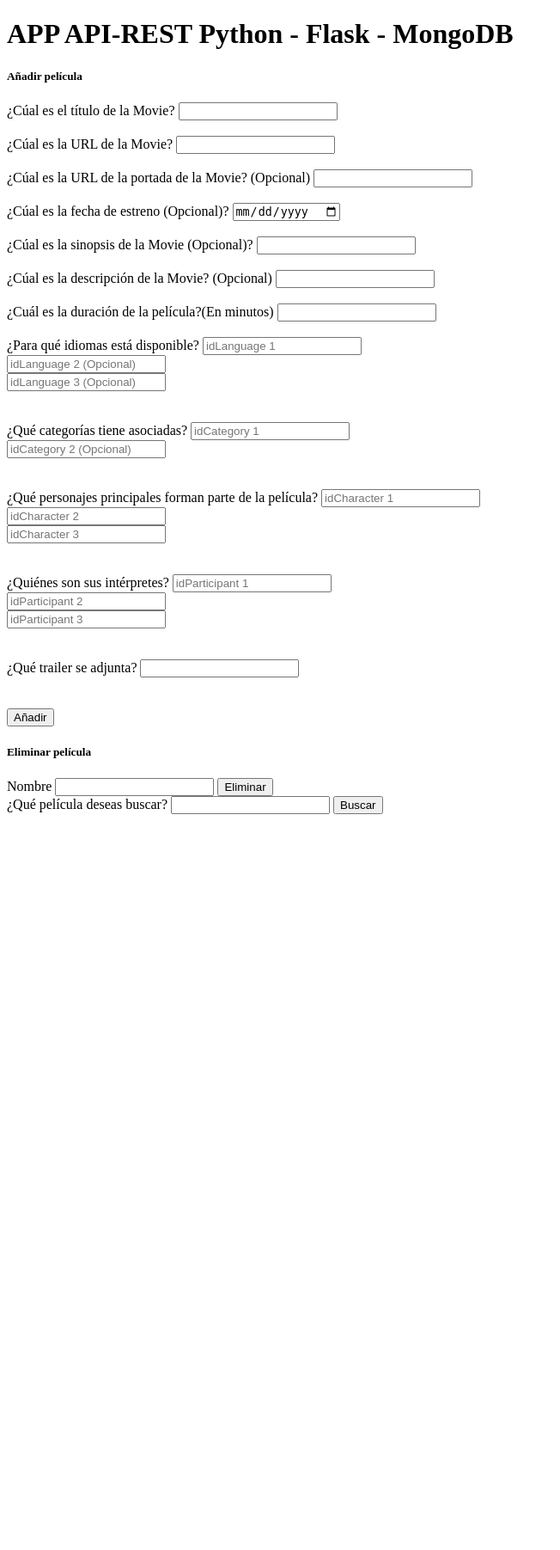
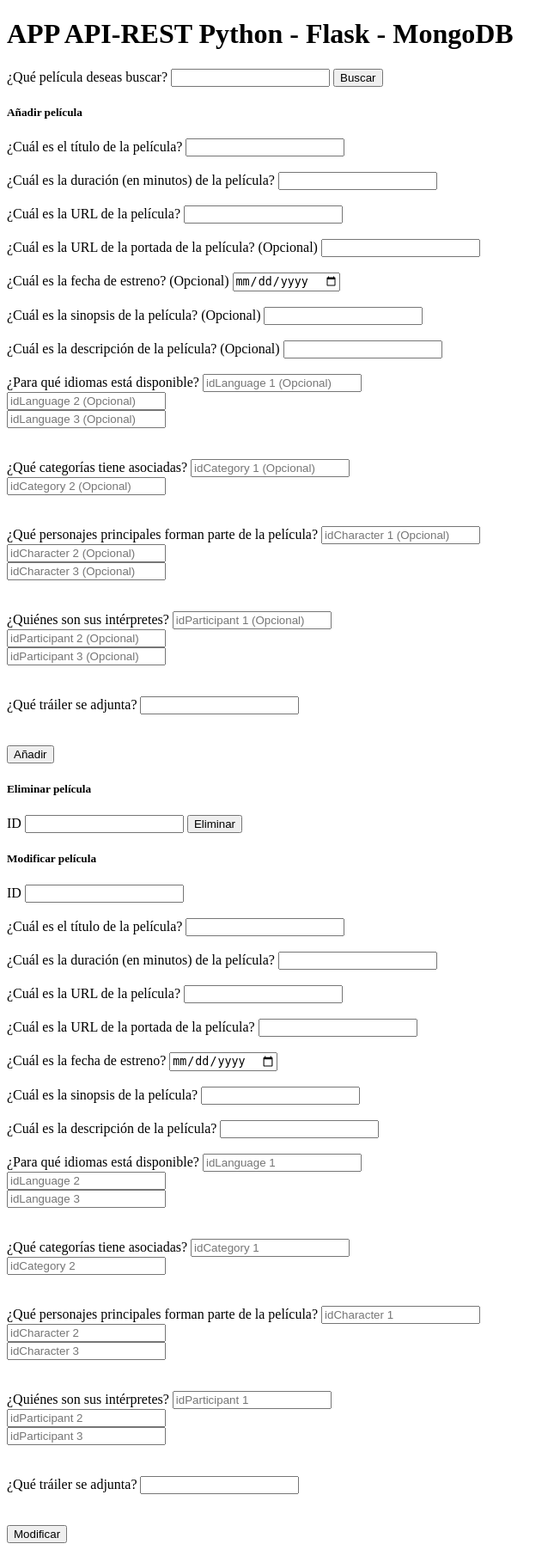
Before and after one commit to UExGPSASEE/proyecto24-gb01-contenidos, a Flask app: page /movies in a window 1280 px wide. Shown: the whole page at 86% size, without its empty margins (0-652 px from the left). Before the commit the page ends 947 px from the top, so only its background shows below. Run offline with Flask 3, Linux system fonts and the light colour scheme; data that the repository does not hold is empty.

Commit message:
GG-162 Corregido modificar película
Ahora los campos que no se han rellenado en el formulario no se actualizan en la base de datos.

```diff
--- a/app.py
+++ b/app.py
@@ -30,17 +30,9 @@
 def getMovieById():
     return MovieCtrl.getMovieById(db['movies'])
 
-@app.route('/movies/put/<string:movies_name>', methods=['PUT'])
-def putMovie(movie_name):
-    movies = db['movies']
-    name = request.form['name']
-
-    if name:
-        movies.update_one({'name': movie_name}, {'$set': {'name': name}})
-        response = jsonify({'message': 'Movie' + movie_name + 'updated.'})
-        return redirect(url_for('home'))
-    else:
-        return notFound()
+@app.route('/movies/updateMovie', methods=['POST'])
+def putMovie():
+    return MovieCtrl.put_movie(db['movies'])
 
 # -------------------------------------------------------------------------------------------------------
 
--- a/templates/Movie.html
+++ b/templates/Movie.html
@@ -12,54 +12,61 @@
     <div class="container">
         <div class="row row-col-1 row-cols-sm-1 row-cols-md-2 row-cols-lg-2">
             <div class="col-md-6 mb-3">
+                <div class="card-body">
+                    <form action="/movies/movieFound" method="GET">
+                        <label>¿Qué película deseas buscar?</label>
+                        <input type="number" class="form-control mb-3" name="idMovie" required>
+                        <button class="btn btn-primary" type="submit"> Buscar </button>
+                    </form>
+                </div>
+
                 <div class="card">
-                    <div class="card-header">
-                        <h5 class="text-center">Añadir película</h5>
-                    </div>
+                    <h5 class="text-center">Añadir película</h5>
                     <div class="card-body">
                         <form action="/movies/addMovie" method="POST">
-                            <label>¿Cúal es el título de la Movie?</label>
+                            <label>¿Cuál es el título de la película?</label>
                             <input type="text" class="form-control mb-3" name="title" required>
                             <br></br>
-                            <label>¿Cúal es la URL de la Movie?</label>
-                            <input type="url" class="form-control mb-3" name="urlVideo" required>
+                            <label>¿Cuál es la duración (en minutos) de la película?</label>
+                            <input type="number" class="form-control mb-3" name="duration" required>
                             <br></br>
-                            <label>¿Cúal es la URL de la portada de la Movie? (Opcional)</label>
+                            <label>¿Cuál es la URL de la película?</label>
+                            <input type="url" class="form-control mb-3" name="urlVideo (Opcional)">
+                            <br></br>
+                            <label>¿Cuál es la URL de la portada de la película? (Opcional)</label>
                             <input type="url" class="form-control mb-3" name="urlTitlePage">
                             <br></br>
-                            <label>¿Cúal es la fecha de estreno (Opcional)?</label>
+                            <label>¿Cuál es la fecha de estreno? (Opcional)</label>
                             <input type="date" class="form-control mb-3" name="releaseDate">
                             <br></br>
-                            <label>¿Cúal es la sinopsis de la Movie (Opcional)?</label>
+                            <label>¿Cuál es la sinopsis de la película? (Opcional)</label>
                             <input type="text" class="form-control mb-3" name="synopsis">
                             <br></br>
-                            <label>¿Cúal es la descripción de la Movie? (Opcional)</label>
+                            <label>¿Cuál es la descripción de la película? (Opcional)</label>
                             <input type="text" class="form-control mb-3" name="description">
                             <br></br>
-                            <label>¿Cuál es la duración de la película?(En minutos)</label>
-                            <input type="number" class="form-control mb-3" name="duration" required>
-                            <br></br>
+
                             <label>¿Para qué idiomas está disponible?</label>
-                            <input type="number" name="language[]" placeholder="idLanguage 1" required><br>
+                            <input type="number" name="language[]" placeholder="idLanguage 1 (Opcional)"><br>
                             <input type="number" name="language[]" placeholder="idLanguage 2 (Opcional)"><br>
                             <input type="number" name="language[]" placeholder="idLanguage 3 (Opcional)"><br>
                             <br></br>
                             <label>¿Qué categorías tiene asociadas?</label>
-                            <input type="number" name="category[]" placeholder="idCategory 1" required><br>
+                            <input type="number" name="category[]" placeholder="idCategory 1 (Opcional)" ><br>
                             <input type="number" name="category[]" placeholder="idCategory 2 (Opcional)"><br>
                             <br></br>
                             <label>¿Qué personajes principales forman parte de la película?</label>
-                            <input type="number" name="character[]" placeholder="idCharacter 1" required><br>
-                            <input type="number" name="character[]" placeholder="idCharacter 2" required><br>
-                            <input type="number" name="character[]" placeholder="idCharacter 3" required><br>
+                            <input type="number" name="character[]" placeholder="idCharacter 1 (Opcional)"><br>
+                            <input type="number" name="character[]" placeholder="idCharacter 2 (Opcional)"><br>
+                            <input type="number" name="character[]" placeholder="idCharacter 3 (Opcional)"><br>
                             <br></br>
                             <label>¿Quiénes son sus intérpretes?</label>
-                            <input type="number" name="participant[]" placeholder="idParticipant 1" required><br>
-                            <input type="number" name="participant[]" placeholder="idParticipant 2" required><br>
-                            <input type="number" name="participant[]" placeholder="idParticipant 3" required><br>
+                            <input type="number" name="participant[]" placeholder="idParticipant 1 (Opcional)"><br>
+                            <input type="number" name="participant[]" placeholder="idParticipant 2 (Opcional)"><br>
+                            <input type="number" name="participant[]" placeholder="idParticipant 3 (Opcional)"><br>
                             <br></br>
-                            <label>¿Qué trailer se adjunta?</label>
-                            <input type="number" name="trailer" required><br>
+                            <label>¿Qué tráiler se adjunta?</label>
+                            <input type="number" name="trailer (Opcional)"><br>
                             <br></br>
                             <button class="btn btn-primary" type="submit"> Añadir </button>
                         </form>
@@ -67,25 +74,74 @@
                 </div>
 
                 <div class="card">
-                    <div class="card-header">
-                        <h5 class="text-center">Eliminar película</h5>
-                    </div>
+                    <h5 class="text-center">Eliminar película</h5>
                     <div class="card-body">
                         <form action="/movies/deleteMovie" method="POST">
                             <input type="hidden" name="_method" value="DELETE">
-                            <label>Nombre</label>
-                            <input type="text" class="form-control mb-3" name="name">
+                            <label>ID</label>
+                            <input type="text" class="form-control mb-3" name="id">
                             <button class="btn btn-primary" type="submit">Eliminar</button>
                         </form>
                     </div>
                 </div>
-                <div class="card-body">
-                    <form action="/movies/movieFound" method="GET">
-                        <label>¿Qué película deseas buscar?</label>
-                        <input type="number" class="form-control mb-3" name="idMovie" required>
-                        <button class="btn btn-primary" type="submit"> Buscar </button>
-                    </form>
+
+                <div class="card">
+                    <h5 class="text-center">Modificar película</h5>
+                    <div class="card-body">
+                        <form action="/movies/updateMovie" method="POST">
+                            <input type="hidden" name="_method" value="PUT">
+                            <label>ID</label>
+                            <input type="text" class="form-control mb-3" name="id">
+                            <br></br>
+                            <label>¿Cuál es el título de la película?</label>
+                            <input type="text" class="form-control mb-3" name="title">
+                            <br></br>
+                            <label>¿Cuál es la duración (en minutos) de la película?</label>
+                            <input type="number" class="form-control mb-3" name="duration">
+                            <br></br>
+                            <label>¿Cuál es la URL de la película?</label>
+                            <input type="url" class="form-control mb-3" name="urlVideo (Opcional)">
+                            <br></br>
+                            <label>¿Cuál es la URL de la portada de la película?</label>
+                            <input type="url" class="form-control mb-3" name="urlTitlePage">
+                            <br></br>
+                            <label>¿Cuál es la fecha de estreno?</label>
+                            <input type="date" class="form-control mb-3" name="releaseDate">
+                            <br></br>
+                            <label>¿Cuál es la sinopsis de la película?</label>
+                            <input type="text" class="form-control mb-3" name="synopsis">
+                            <br></br>
+                            <label>¿Cuál es la descripción de la película?</label>
+                            <input type="text" class="form-control mb-3" name="description">
+                            <br></br>
+
+                            <label>¿Para qué idiomas está disponible?</label>
+                            <input type="number" name="language[]" placeholder="idLanguage 1"><br>
+                            <input type="number" name="language[]" placeholder="idLanguage 2"><br>
+                            <input type="number" name="language[]" placeholder="idLanguage 3"><br>
+                            <br></br>
+                            <label>¿Qué categorías tiene asociadas?</label>
+                            <input type="number" name="category[]" placeholder="idCategory 1" ><br>
+                            <input type="number" name="category[]" placeholder="idCategory 2"><br>
+                            <br></br>
+                            <label>¿Qué personajes principales forman parte de la película?</label>
+                            <input type="number" name="character[]" placeholder="idCharacter 1"><br>
+                            <input type="number" name="character[]" placeholder="idCharacter 2"><br>
+                            <input type="number" name="character[]" placeholder="idCharacter 3"><br>
+                            <br></br>
+                            <label>¿Quiénes son sus intérpretes?</label>
+                            <input type="number" name="participant[]" placeholder="idParticipant 1"><br>
+                            <input type="number" name="participant[]" placeholder="idParticipant 2"><br>
+                            <input type="number" name="participant[]" placeholder="idParticipant 3"><br>
+                            <br></br>
+                            <label>¿Qué tráiler se adjunta?</label>
+                            <input type="number" name="trailer"><br>
+                            <br></br>
+                            <button class="btn btn-primary" type="submit"> Modificar </button>
+                        </form>
+                    </div>
                 </div>
+
             </div>
         </div>
     </div>
```
Also changed, not shown: controllers/movie_ctrl.py (+71 -17 lines).
